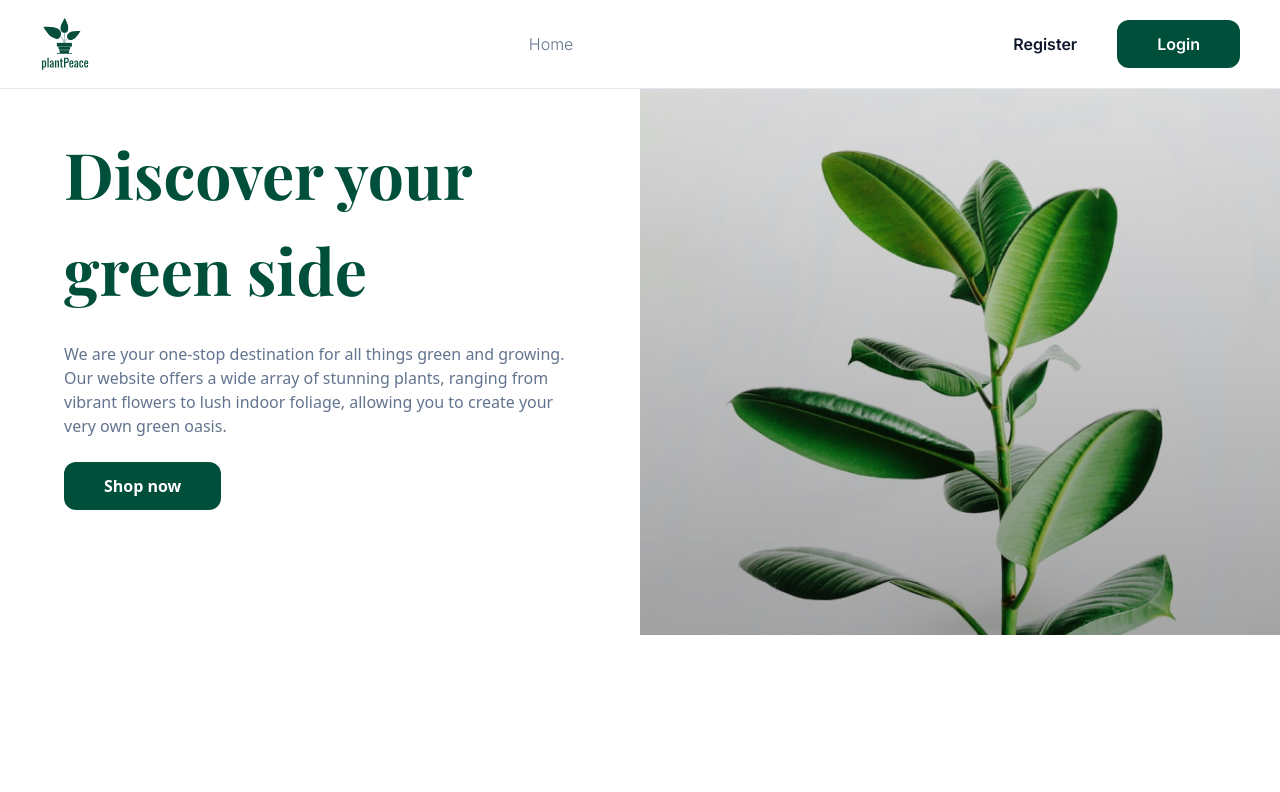
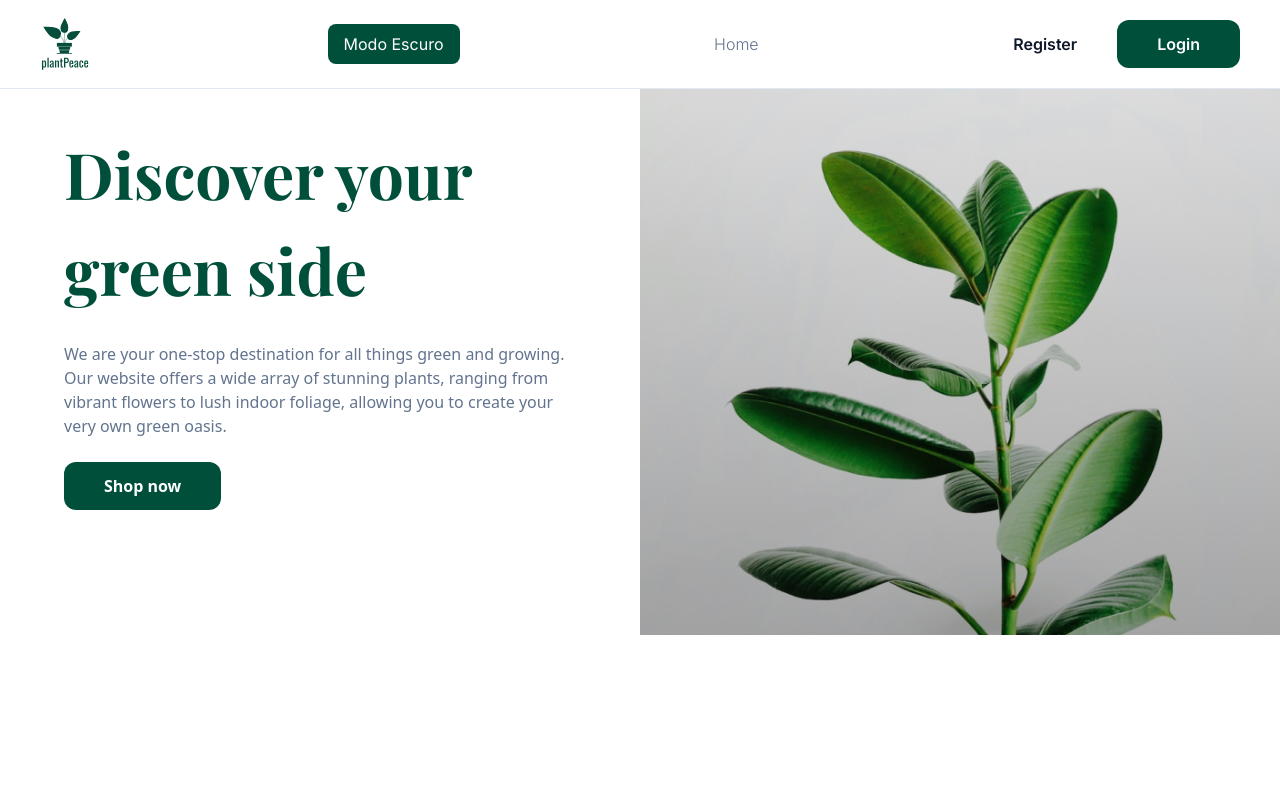
Before and after one commit to LucasZampronio/plantPeace, a React (Vite) app: page / in a window 1280 px wide. Shown: the top 792 px of the page. Built offline with nearby package versions, Linux system fonts and the light colour scheme; no server answers; data requests are answered from the project's data file; a web font is replaced by a local one.

Commit message:
feat:('Added dark mode component')

```diff
--- a/src/components/DarkMode.tsx
+++ b/src/components/DarkMode.tsx
@@ -0,0 +1,30 @@
+import { useEffect, useState } from 'react';
+
+const DarkMode = () => {
+  const [isDarkMode, setIsDarkMode] = useState<boolean>(() => {
+    return localStorage.getItem('darkMode') === 'true' ||
+           window.matchMedia('(prefers-color-scheme: dark)').matches;
+  });
+
+  useEffect(() => {
+    if (isDarkMode) {
+      document.documentElement.classList.add('dark');
+    } else {
+      document.documentElement.classList.remove('dark');
+    }
+    localStorage.setItem('darkMode', isDarkMode.toString());
+  }, [isDarkMode]);
+
+  const toggleDarkMode = () => setIsDarkMode(!isDarkMode);
+
+  return (
+    <button
+      onClick={toggleDarkMode}
+      className="px-4 py-2 text-white bg-emerald-900 rounded-lg dark:bg-gray-800 dark:text-gray-100"
+    >
+      {isDarkMode ? 'Modo Claro' : 'Modo Escuro'}
+    </button>
+  );
+};
+
+export default DarkMode;
--- a/src/components/Header.tsx
+++ b/src/components/Header.tsx
@@ -1,11 +1,9 @@
 import { useAuth, useUser } from "@clerk/clerk-react"
 import { Link, useNavigate } from "react-router-dom";
 import logo from "../images/logoicon.svg";
-
-
+import DarkMode from '../components/DarkMode';
 
 export const Header = () => {
-
 
   const { isSignedIn, signOut } = useAuth();
   const { user } = useUser();
@@ -21,16 +19,13 @@ export const Header = () => {
   };
 
   return (
-    <section className=" bg-white h-[89px] flex justify-between px-10 py-4 items-center font-[Inter] fixed w-full border-b border-slate-200 z-100">
+    <section data-theme='dark' className=" dark:bg-neutral-900 bg-white h-[89px] flex justify-between px-10 py-4 items-center font-[Inter] fixed w-full border-b border-slate-200 z-100">
       <div>
         <Link to="/">
           <img src={logo} alt="green logo with a jar and 3 leafs" />
         </Link>
       </div>
-
-      {/*BOTÃO DO DARK MODE
-       <button onClick={toggleDarkMode}>{darkMode ? 'Light' : 'Dark'}</button>
-       */}
+      <DarkMode/>
       {/* Links de navegação */}
       <nav>
         <ul className="flex gap-4 p-4 font-light text-slate-500">
--- a/src/components/HomePage/FirstSection.tsx
+++ b/src/components/HomePage/FirstSection.tsx
@@ -4,7 +4,7 @@ import { Link } from "react-router-dom";
 
 const FirstSection = () => {
   return (
-    <section className="h-[636px] grid grid-cols-2">
+    <section className=" dark:bg-neutral-900 bg-white h-[636px] grid grid-cols-2">
       <div className="gap-6 content-around px-[10%] flex flex-col justify-center items-start flex-1">
         <h1 className="font-[Playfair_Display] text-[64px] font-bold text-emerald-900 w-140">
           Discover your green side
--- a/src/components/HomePage/FourthSection.tsx
+++ b/src/components/HomePage/FourthSection.tsx
@@ -64,7 +64,7 @@ const Fourth = () => {
     };
 
   return (
-    <section className="flex flex-col justify-center items-center px-4 md:px-40 py-16">
+    <section className=" dark:bg-neutral-900 bg-white flex flex-col justify-center items-center px-4 md:px-40 py-16">
       <div className="flex flex-col self-start mb-12 max-w-4xl">
         <h1 className="font-[Playfair_Display] text-[40px] font-bold text-emerald-900 mb-4 w-115">
           This week's Most Popular and Best Selling
--- a/src/components/HomePage/SecondSection.tsx
+++ b/src/components/HomePage/SecondSection.tsx
@@ -5,7 +5,7 @@ import { Droplet } from "lucide-react";
 
 const SecondSection = () => {
   return (
-    <section className="px-[5%] pt-36 pb-14 text-center grid grid-cols-3 gap-y-20 gap-x-12">
+    <section className="dark:bg-neutral-900 bg-white px-[5%] pt-36 pb-14 text-center grid grid-cols-3 gap-y-20 gap-x-12">
       <div className="flex flex-col gap-4 col-span-3">
         <h2 className="font-[Playfair_Display] text-[40px] font-bold text-emerald-900">
           Steps to take care of your plants
--- a/src/components/HomePage/ThirdSection.tsx
+++ b/src/components/HomePage/ThirdSection.tsx
@@ -5,7 +5,7 @@ import { Link } from "react-router-dom";
 
 const ThirdSection = () => {
   return (
-    <section className="px-[5%] pt-14 pb-20 grid grid-cols-2 justify-items-start">
+    <section className=" dark:bg-neutral-900 bg-white px-[5%] pt-14 pb-20 grid grid-cols-2 justify-items-start">
       <div className="grid grid-cols-2">
         <img
           className="object-cover h-full max-h-[697px]"
```
